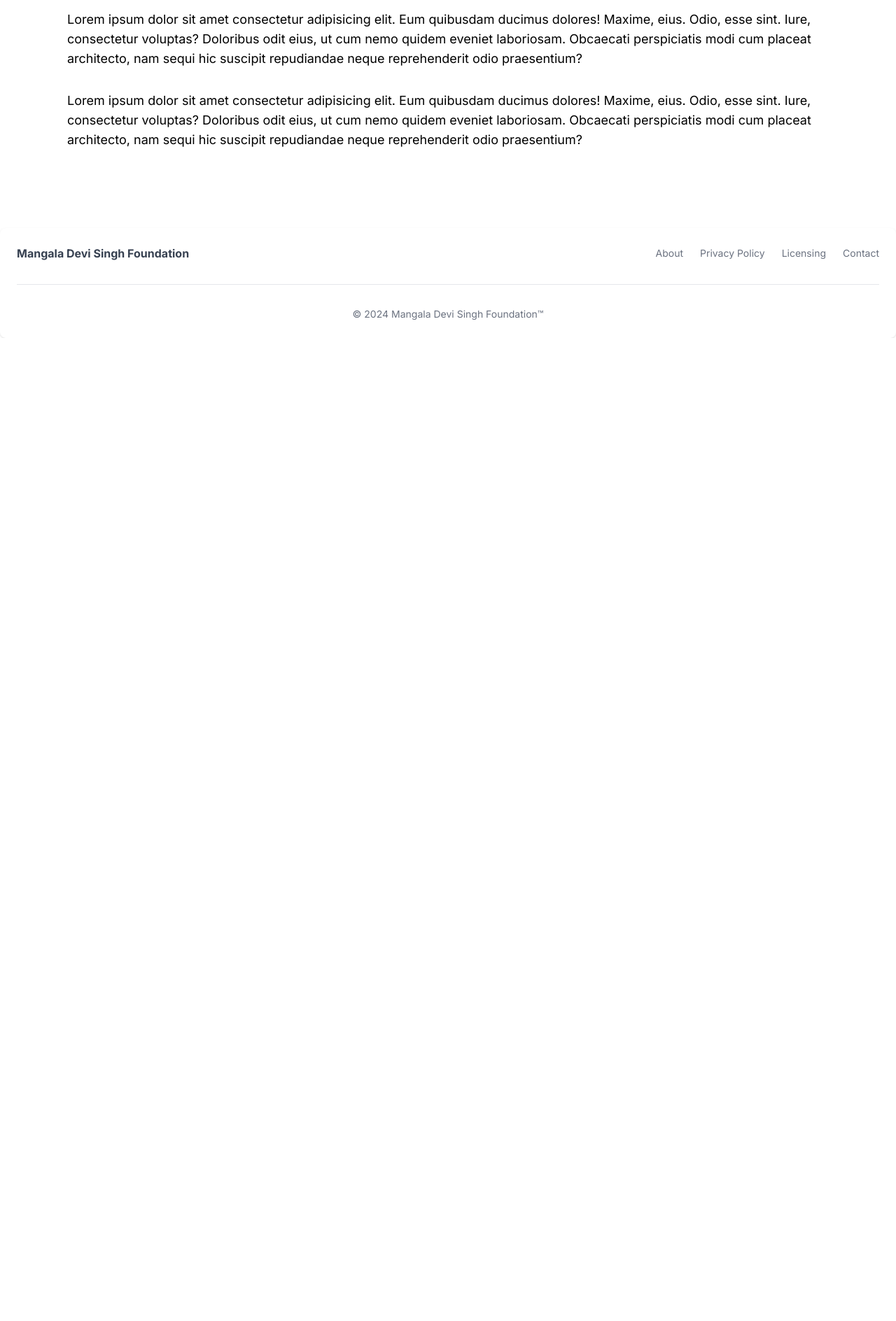
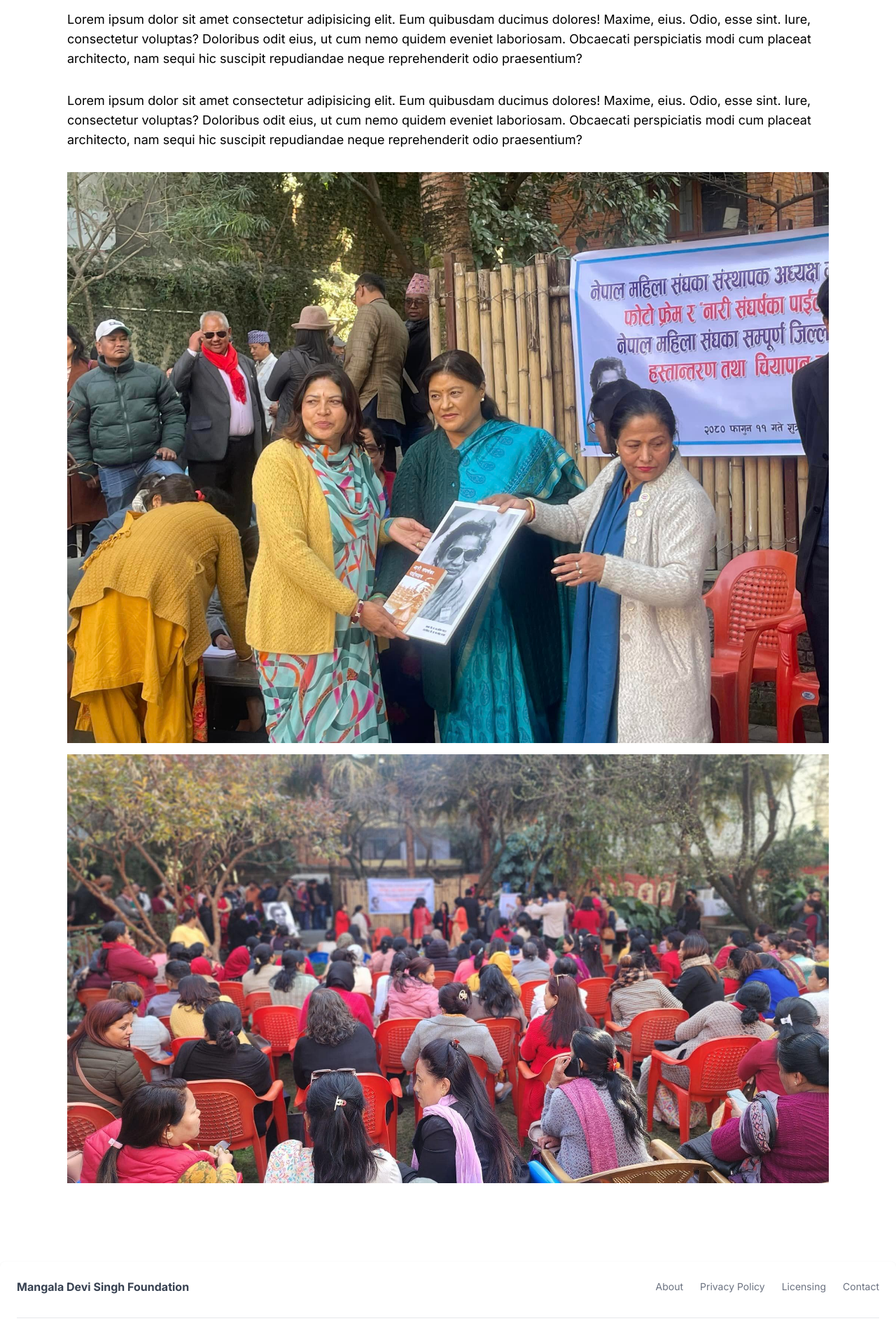
Before and after one commit to anishrajpandey/mangaladevisinghfoundation, a Next.js app: page /events/1 in a window 1280 px wide. Shown: the part 770-2658 px from the top of the page at 70% size. Before the commit the page ends 1253 px from the top, so only its background shows below. Built offline with nearby package versions, Linux system fonts and the light colour scheme.

Commit message:
event page and url info

```diff
--- a/app/_components/Navbar.tsx
+++ b/app/_components/Navbar.tsx
@@ -239,7 +239,7 @@ const Navbar = () => {
           >
             {/* <div className=" "> */}
             <div className=" w-full min-w-min h-16 flex justify-center items-center  hover:bg-gray-200 bg-white hover:text-amber-500 duration-300 px-3 py-2 relative group/event1 border">
-              Year : 2079/080
+              Year : 2080
               {/* sub dropdown for event */}
               <div className="dropdown absolute hidden top-0  min-h-fit w-72 bg-gray-300 rounded-sm left-full flex-col group-hover/event1:flex">
                 <div className=" w-full min-w-min h-16 flex justify-center items-center  hover:bg-gray-200 bg-white hover:text-amber-500 duration-300 px-3 py-2 relative">
@@ -279,7 +279,7 @@ const Navbar = () => {
             {/*
             <div className=" h-16 flex justify-center items-center  w-full bg-white hover:bg-gray-200 hover:text-amber-500 duration-300 px-3 py-2"> */}
             <div className=" w-full min-w-min h-16 flex justify-center items-center  hover:bg-gray-200 bg-white hover:text-amber-500 duration-300 px-3 py-2 relative group/event2 ">
-              Year: 2080/081
+              Year : 2081
               <div className="dropdown absolute hidden top-0  min-h-fit w-72 bg-gray-300 rounded-sm left-full flex-col group-hover/event2:flex">
                 <div className=" w-full min-w-min h-16 flex justify-center items-center  hover:bg-gray-200 bg-white hover:text-amber-500 duration-300 px-3 py-2 relative">
                   <Link className=" " href={"/about"}>
@@ -380,23 +380,6 @@ const Navbar = () => {
       </div>
 
       <button className="rounded-md uppercase bg-blue-500 px-4 py-2 grid place-content-center text-white font-semibold gap-0 w-fit ">
-        {/* <svg
-          className="w-6 h-6"
-          aria-hidden="true"
-          xmlns="http://www.w3.org/2000/svg"
-          width="24"
-          height="24"
-          fill="none"
-          viewBox="0 0 24 24"
-        >
-          <path
-            stroke="currentColor"
-            strokeLinecap="round"
-            strokeLinejoin="round"
-            strokeWidth="2"
-            d="M8 17.345a4.76 4.76 0 0 0 2.558 1.618c2.274.589 4.512-.446 4.999-2.31.487-1.866-1.273-3.9-3.546-4.49-2.273-.59-4.034-2.623-3.547-4.488.486-1.865 2.724-2.899 4.998-2.31.982.236 1.87.793 2.538 1.592m-3.879 12.171V21m0-18v2.2"
-          />
-        </svg> */}
         Donate
       </button>
     </nav>
--- a/app/events/[id]/page.tsx
+++ b/app/events/[id]/page.tsx
@@ -1,19 +1,30 @@
 "use client";
 import Image from "next/image";
 import { useSearchParams } from "next/navigation";
-import React, { useEffect } from "react";
+import React, { useEffect, useState } from "react";
+import data from "./../data";
+const Page = () => {
+  const [SelectedEvent, setSelectedEvent] = useState({});
+  let Allparams = useSearchParams();
+  let EventID = Allparams.get("id") || 1;
 
-const Page = () => {
-  let Allparams = useSearchParams();
-  let EventID = Allparams.get("id");
   useEffect(() => {
     console.log(EventID);
-  });
+    console.log(data);
+    setSelectedEvent(data.filter(({ id }) => id === +EventID));
+  }, []);
 
   return (
+    <>
+      {SelectedEvent ? (
         <main className="py-24 px-2 md:px-24 w-screen">
           <div className="flex gap-2 py-12 items-center">
-        <Image src={"/eventsymbol.svg"} width={70} height={70} alt="error" />
+            <Image
+              src={"/eventsymbol.svg"}
+              width={70}
+              height={70}
+              alt="error"
+            />
             <div>
               <h1 className="text-gray-800 text-2xl md:text-4xl font-bold">
                 Title of the Event in english
@@ -21,7 +32,9 @@ const Page = () => {
               <h2 className="text-gray-800 text-lg md:text-2xl font-semibold">
                 Title of the Event in Nepali
               </h2>
-          <h2 className="text-gray-800 text-md italic">23rd February 2023</h2>
+              <h2 className="text-gray-800 text-md italic">
+                23rd February 2023
+              </h2>
             </div>
           </div>
 
@@ -30,21 +43,47 @@ const Page = () => {
               <Image src={"/eventphotos/0101.jpg"} fill alt="image" />
             </div>
             <p className="text-md md:text-lg py-4">
-          Lorem ipsum dolor sit amet consectetur adipisicing elit. Eum quibusdam
-          ducimus dolores! Maxime, eius. Odio, esse sint. Iure, consectetur
-          voluptas? Doloribus odit eius, ut cum nemo quidem eveniet laboriosam.
-          Obcaecati perspiciatis modi cum placeat architecto, nam sequi hic
-          suscipit repudiandae neque reprehenderit odio praesentium?
+              Lorem ipsum dolor sit amet consectetur adipisicing elit. Eum
+              quibusdam ducimus dolores! Maxime, eius. Odio, esse sint. Iure,
+              consectetur voluptas? Doloribus odit eius, ut cum nemo quidem
+              eveniet laboriosam. Obcaecati perspiciatis modi cum placeat
+              architecto, nam sequi hic suscipit repudiandae neque reprehenderit
+              odio praesentium?
             </p>
+
             <p className="text-md md:text-lg py-4">
-          Lorem ipsum dolor sit amet consectetur adipisicing elit. Eum quibusdam
-          ducimus dolores! Maxime, eius. Odio, esse sint. Iure, consectetur
-          voluptas? Doloribus odit eius, ut cum nemo quidem eveniet laboriosam.
-          Obcaecati perspiciatis modi cum placeat architecto, nam sequi hic
-          suscipit repudiandae neque reprehenderit odio praesentium?
+              Lorem ipsum dolor sit amet consectetur adipisicing elit. Eum
+              quibusdam ducimus dolores! Maxime, eius. Odio, esse sint. Iure,
+              consectetur voluptas? Doloribus odit eius, ut cum nemo quidem
+              eveniet laboriosam. Obcaecati perspiciatis modi cum placeat
+              architecto, nam sequi hic suscipit repudiandae neque reprehenderit
+              odio praesentium?
             </p>
+
+            <div className="my-4">
+              <Image
+                src={"/eventphotos/0102.jpg"}
+                height={700}
+                width={700}
+                style={{ width: "100%", height: "100%" }}
+                alt="image"
+              />
+            </div>
+            <div className="my-4">
+              <Image
+                src={"/eventphotos/0103.jpg"}
+                height={700}
+                width={700}
+                style={{ width: "100%", height: "100%" }}
+                alt="image"
+              />
+            </div>
           </section>
         </main>
+      ) : (
+        <div> No events found</div>
+      )}
+    </>
   );
 };
 
--- a/app/events/data.js
+++ b/app/events/data.js
@@ -1,5 +1,4 @@
-export default data = {
-  year2080: [
+const data = [
   {
     id: 1,
     titleEnglish: "Book Distribution Program",
@@ -222,6 +221,6 @@ export default data = {
     date: ``,
     images: [],
   },
-  ],
-  year2081: [],
-};
+];
+
+export default data;
```
Lines whose indentation alone changed are shown as unchanged.
